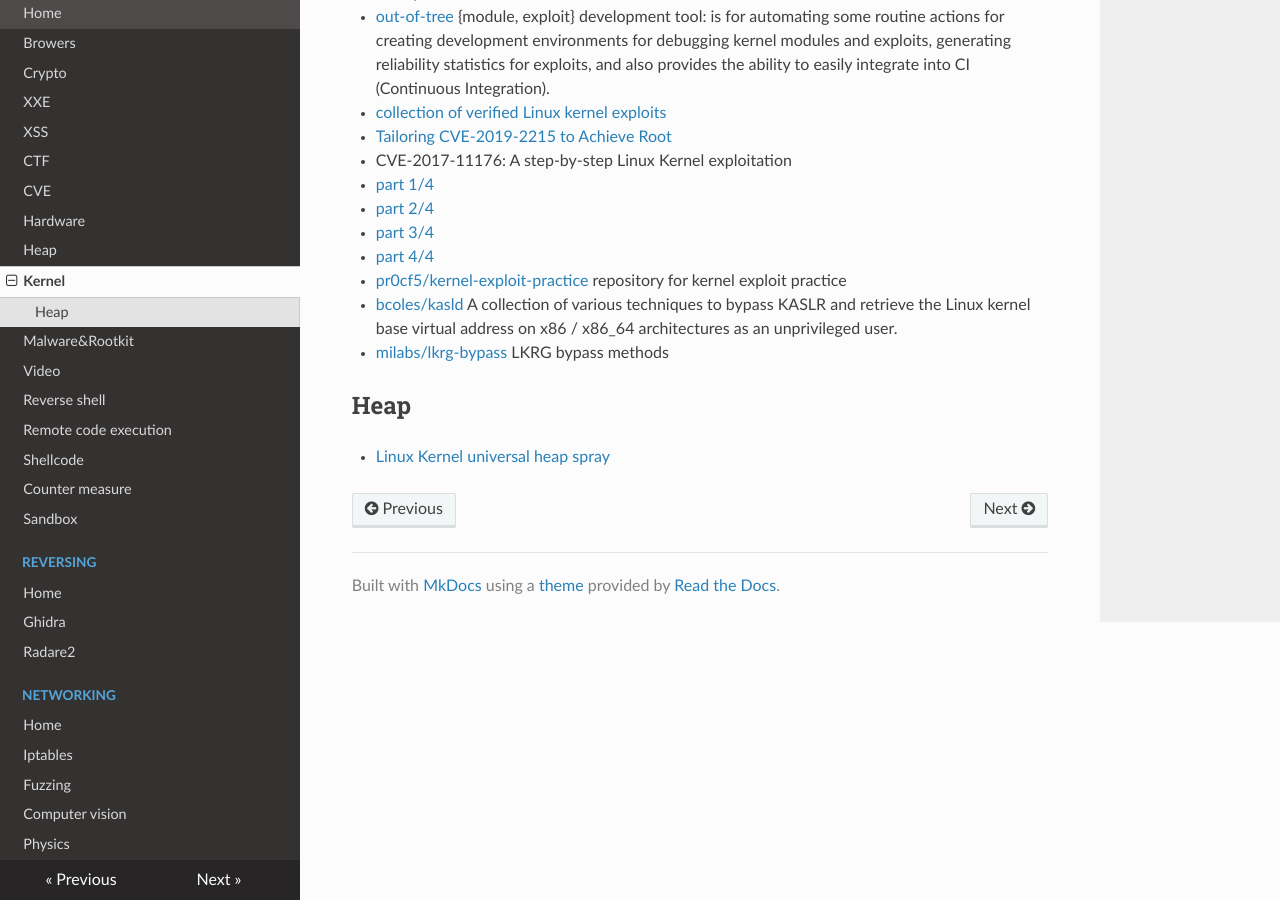
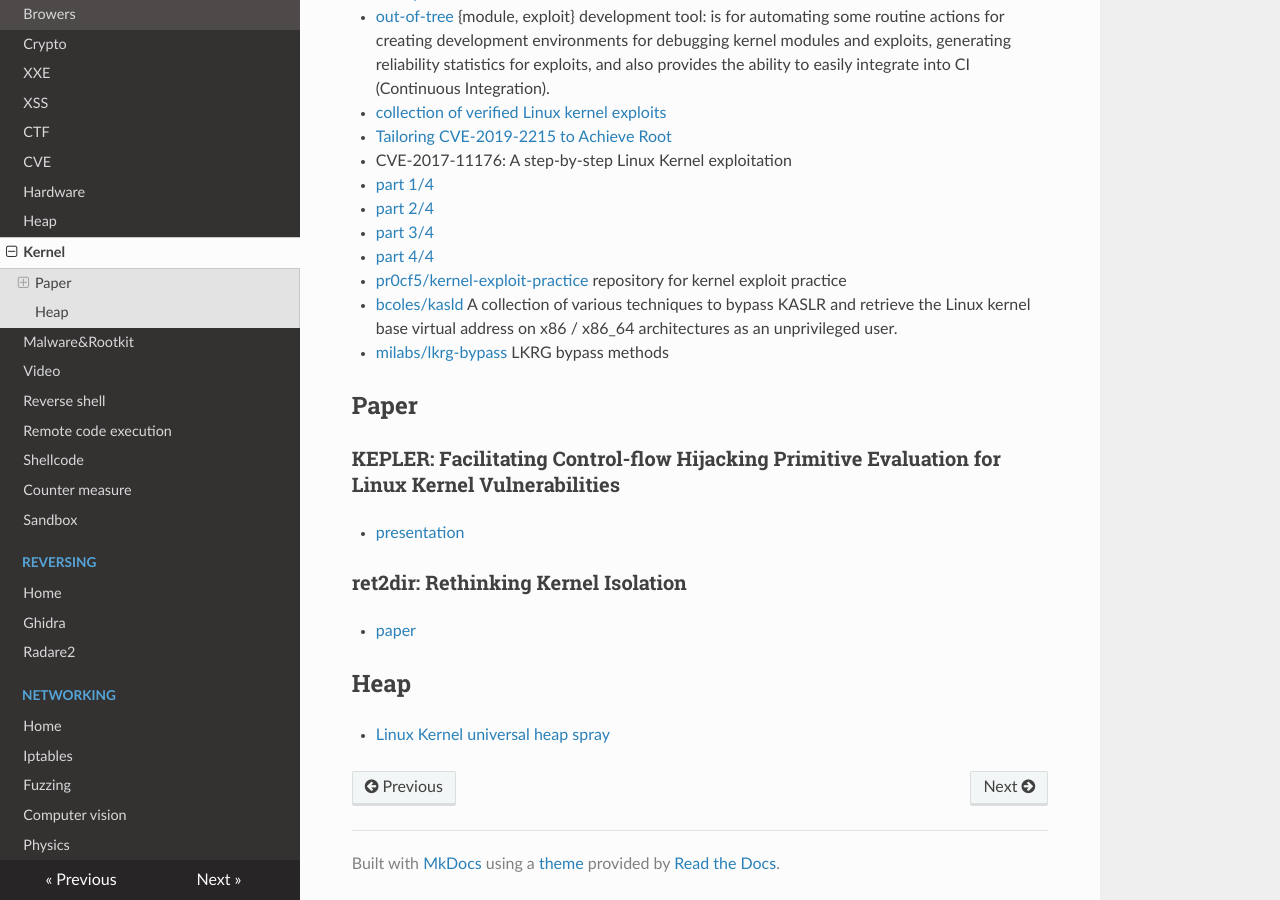
Before and after one commit to gipi/low-level, an MkDocs documentation site: the page built from docs/security/kernel.md, in a window 1280 px wide and 900 px high, scrolled down 659 px. Built offline with MkDocs 1.6.1, drawn with Linux system fonts in a browser that asks for light colours; nearby versions of some CDN libraries; old or Windows-style settings are respelled for this version of MkDocs.

Commit message:
Add paper about kernel security.

```diff
--- a/docs/security/kernel.md
+++ b/docs/security/kernel.md
@@ -34,6 +34,16 @@
  - [bcoles/kasld](https://github.com/bcoles/kasld) A collection of various techniques to bypass KASLR and retrieve the Linux kernel base virtual address on x86 / x86_64 architectures as an unprivileged user.
  - [milabs/lkrg-bypass](https://github.com/milabs/lkrg-bypass) LKRG bypass methods
 
+## Paper
+
+### KEPLER: Facilitating Control-flow Hijacking Primitive Evaluation for Linux Kernel Vulnerabilities
+
+ - [presentation](https://www.usenix.org/conference/usenixsecurity19/presentation/wu-wei)
+
+### ret2dir: Rethinking Kernel Isolation
+
+ - [paper](https://www.usenix.org/system/files/conference/usenixsecurity14/sec14-paper-kemerlis.pdf)
+
 ## Heap
 
  - [Linux Kernel universal heap spray](https://duasynt.com/blog/linux-kernel-heap-spray)
```
